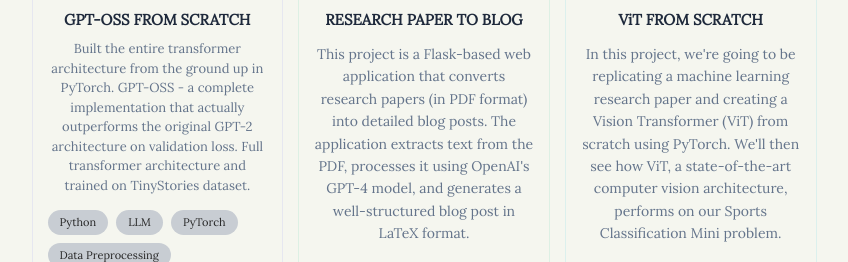
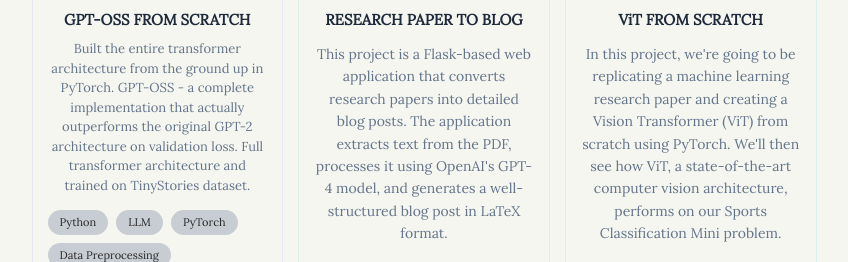
Before and after one commit to Himanshuwagh/himanshuwagh.github.io, a plain HTML site: page index.html in a window 1280 px wide. Shown: the part 2378-2640 px from the top of the page, without its empty margins (216-1064 px from the left). Drawn offline with Linux system fonts and the light colour scheme.

Commit message:
Update index.html

```diff
--- a/index.html
+++ b/index.html
@@ -341,7 +341,8 @@
                             <div class="project-content" style="text-align: center;">
                                 <h3 class="project-title" style="font-size: 15px; font-weight: 600; margin-bottom: 12px; color: #1e293b;">RESEARCH PAPER TO BLOG</h3>
                                 <p class="project-description" style="font-size: 14px; line-height: 1.6; color: #64748b; margin-bottom: 20px;">
-                                    This project is a Flask-based web application that converts research papers (in PDF format) into detailed blog posts. The application extracts text from the PDF, processes it using OpenAI's GPT-4 model, and generates a well-structured blog post in LaTeX format.
+                                    This project is a Flask-based web application that converts research papers into detailed blog posts.
+                                    The application extracts text from the PDF, processes it using OpenAI's GPT-4 model, and generates a well-structured blog post in LaTeX format.
                                 </p>
                                 <div class="tech-stack" style="display: flex; flex-wrap: wrap; gap: 8px; margin-bottom: 15px;">
                                     <span class="tech-tag" style="background: linear-gradient(135deg, #c8cdd3 0%, #c8cdd3 100%); color: rgb(38, 38, 38); padding: 4px 12px; border-radius: 16px; font-size: 11px; font-weight: 500;">Python</span>
```
